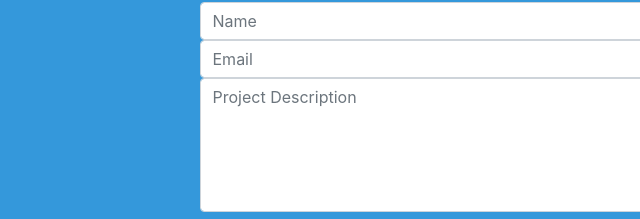
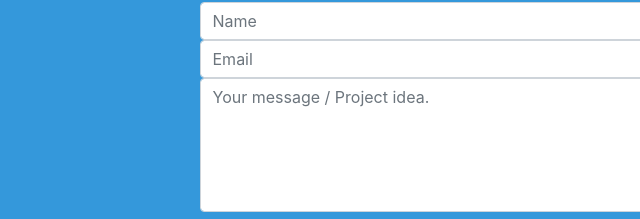
Before and after one commit to Allwrightben/bens-resume, a website: page contact.html in a window 1280 px wide. Shown: the part 619-838 px from the top of the page, 128-768 px from the left. Drawn offline with nearby package versions, Linux system fonts and the light colour scheme.

Commit message:
Minor change to form placeholder text

```diff
--- a/contact.html
+++ b/contact.html
@@ -83,9 +83,11 @@
 
                 <div class="center-form">
                     <form onsubmit="return sendMail(this);">
-                        <input type="text" name="name" class="form-control" id="fullname" placeholder="Name" required/>
-                        <input type="text" name="emailaddress" class="form-control" id="emailaddress" placeholder="Email" required/>
-                        <textarea rows="5" name="projectsummary" class="form-control" id="projectsummary" placeholder="Project Description" required></textarea>
+                        <input type="text" name="name" class="form-control" id="fullname" placeholder="Name" required />
+                        <input type="text" name="emailaddress" class="form-control" id="emailaddress"
+                            placeholder="Email" required />
+                        <textarea rows="5" name="projectsummary" class="form-control" id="projectsummary"
+                            placeholder="Your message / Project idea." required></textarea>
                         <button type="submit" class="btn btn-secondary center-block">Send Project Request</button>
                     </form>
                 </div>
```
